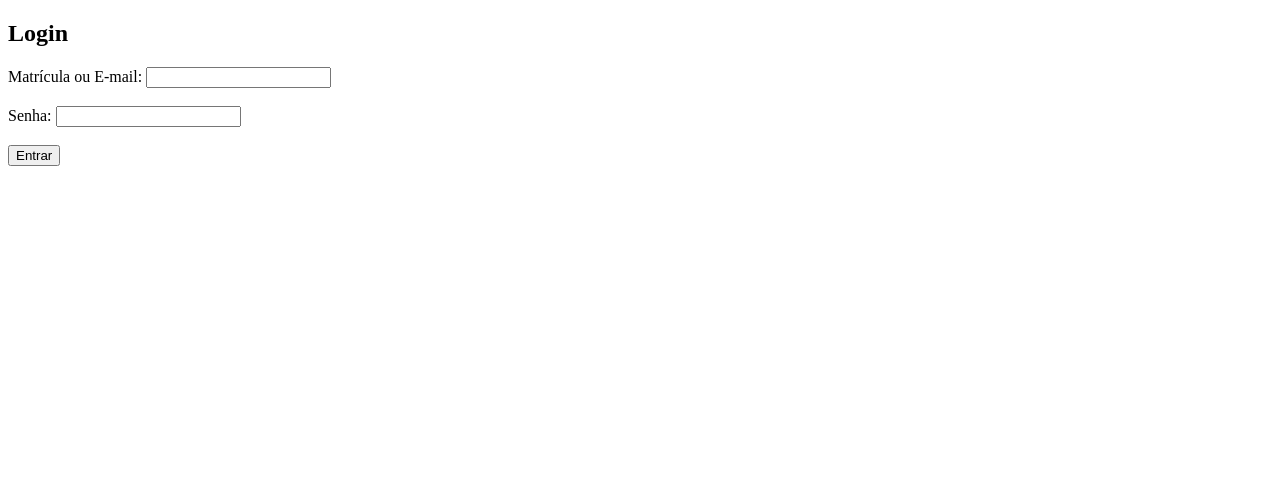
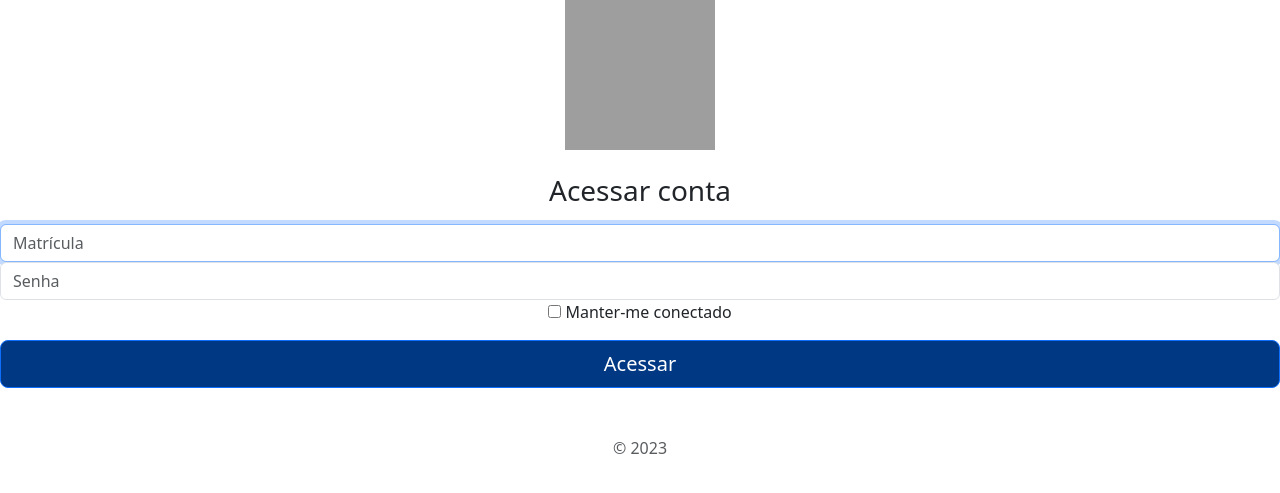
Before and after one commit to K3uzin/safetyflow, a PHP site: page /login.php in a window 1280 px wide. Shown: the top 493 px of the page. Run offline with PHP 8.4, Linux system fonts and the light colour scheme; some libraries are stand-ins or nearby versions; grey boxes are pictures that could not be loaded.

Commit message:
Update login.php

```diff
--- a/cadastro/login.php
+++ b/cadastro/login.php
@@ -39,24 +39,62 @@ if ($_SERVER["REQUEST_METHOD"] == "POST") {
 $mysqli->close();
 ?>
 
-<!DOCTYPE html>
-<html>
+<!doctype html>
+<html lang="pt-br">
+
 <head>
-    <title>Login</title>
+    <meta charset="utf-8">
+    <meta name="viewport" content="width=device-width, initial-scale=1">
+    <meta name="description" content="">
+    <title>Acessar desvios</title>
+    <!-- Bootstrap core CSS -->
+    <link href="bootstrap/css/bootstrap.min.css" rel="stylesheet">
+    <!-- Custom styles for this template -->
+    <link rel="stylesheet" href="bootstrap/css/sign-in.css">
+    <link rel="icon" href="img/logo.ico" type="image/x-icon">
 </head>
-<body>
 
-<h2>Login</h2>
+<body class="text-center">
+    <main class="form-signin">
+        <form>
+            <img class="mb-4" src="img/logo.png" alt="" width="150" height="150">
+            <h1 class="h3 mb-3 fw-normal">Acessar conta</h1>
 
-<form method="POST" action="login.php">
-    <label for="matricula_or_email">Matrícula ou E-mail:</label>
-    <input type="text" id="matricula_or_email" name="matricula_or_email"><br><br>
+            <label for="inputEmail" class="visually-hidden">Matrícula</label>
+            <input type="text" id="inputEmail" class="form-control" placeholder="Matrícula" required="" autofocus="">
 
-    <label for="senha">Senha:</label>
-    <input type="password" id="senha" name="senha"><br><br>
+            <label for="inputPassword" class="visually-hidden">Senha</label>
+            <input type="password" id="inputPassword" class="form-control" placeholder="Senha" required="">
 
-    <input type="submit" value="Entrar">
-</form>
+            <div class="checkbox mb-3">
+                <label>
+                    <input type="checkbox" value="remember-me"> Manter-me conectado
+                </label>
+            </div>
 
+            <button class="w-100 btn btn-lg btn-primary" type="submit"
+                style="background-color: #003884;">Acessar</button>
+
+            <p class="mt-5 mb-3 text-muted">&copy; 2023</p>
+        </form>
+
+    </main>
+    <!-- Scripts -->
+    <script src="assets/js/popper.min.js"></script>
+    <script src="bootstrap/js/bootstrap.min.js"></script>
+    <script>
+        // Função que executa após o carregamento do DOM
+        document.addEventListener("DOMContentLoaded", function () {
+            // Captura o input da matrícula
+            const matriculaInput = document.getElementById("inputEmail");
+
+            // Event listener para cada vez que o valor do input for alterado
+            matriculaInput.addEventListener("input", function () {
+                // Remove tudo exceto dígitos do valor do input
+                const value = matriculaInput.value.replace(/[^\d]/g, "");
+            });
+        });
+    </script>
 </body>
+
 </html>
```
